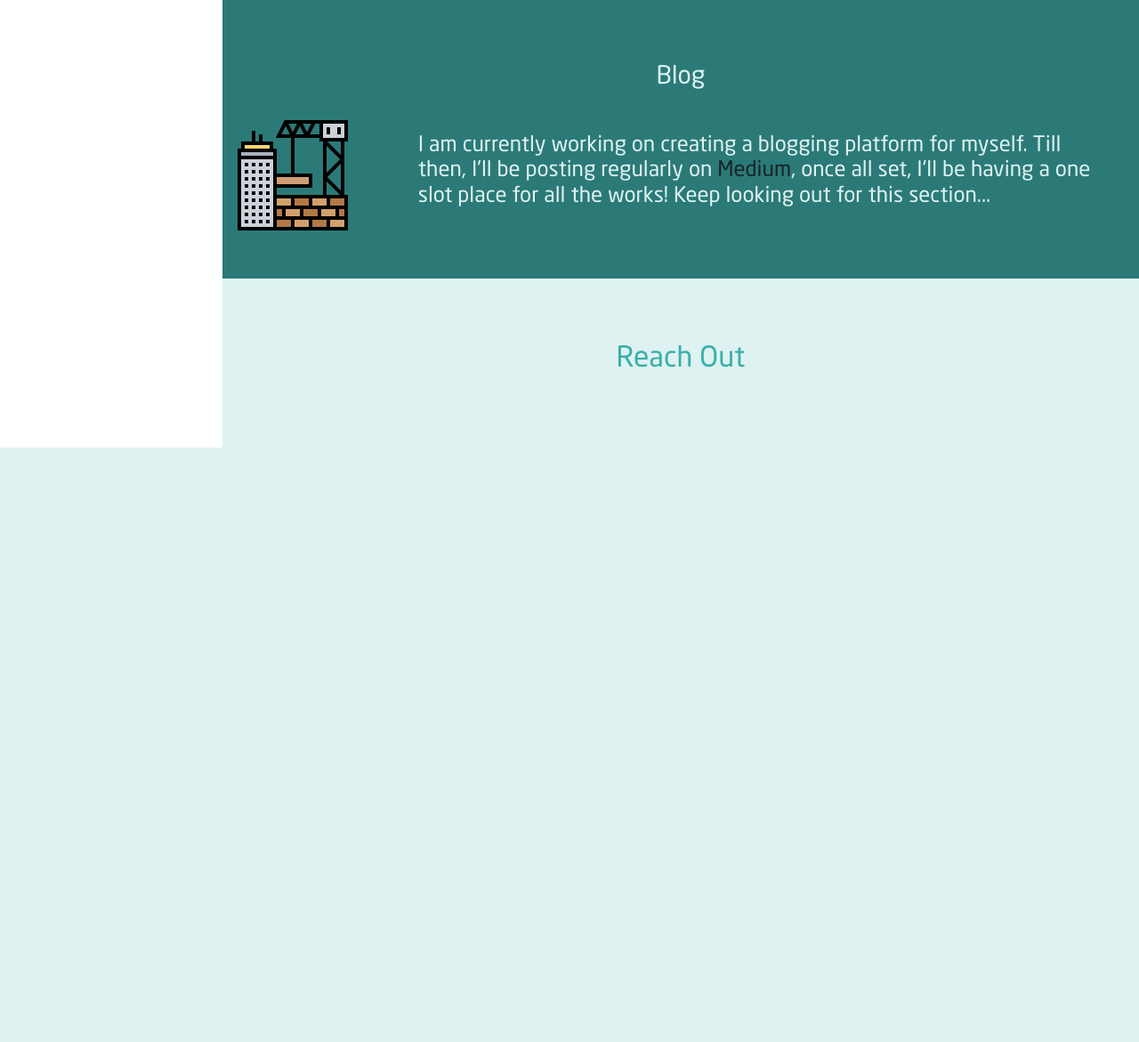
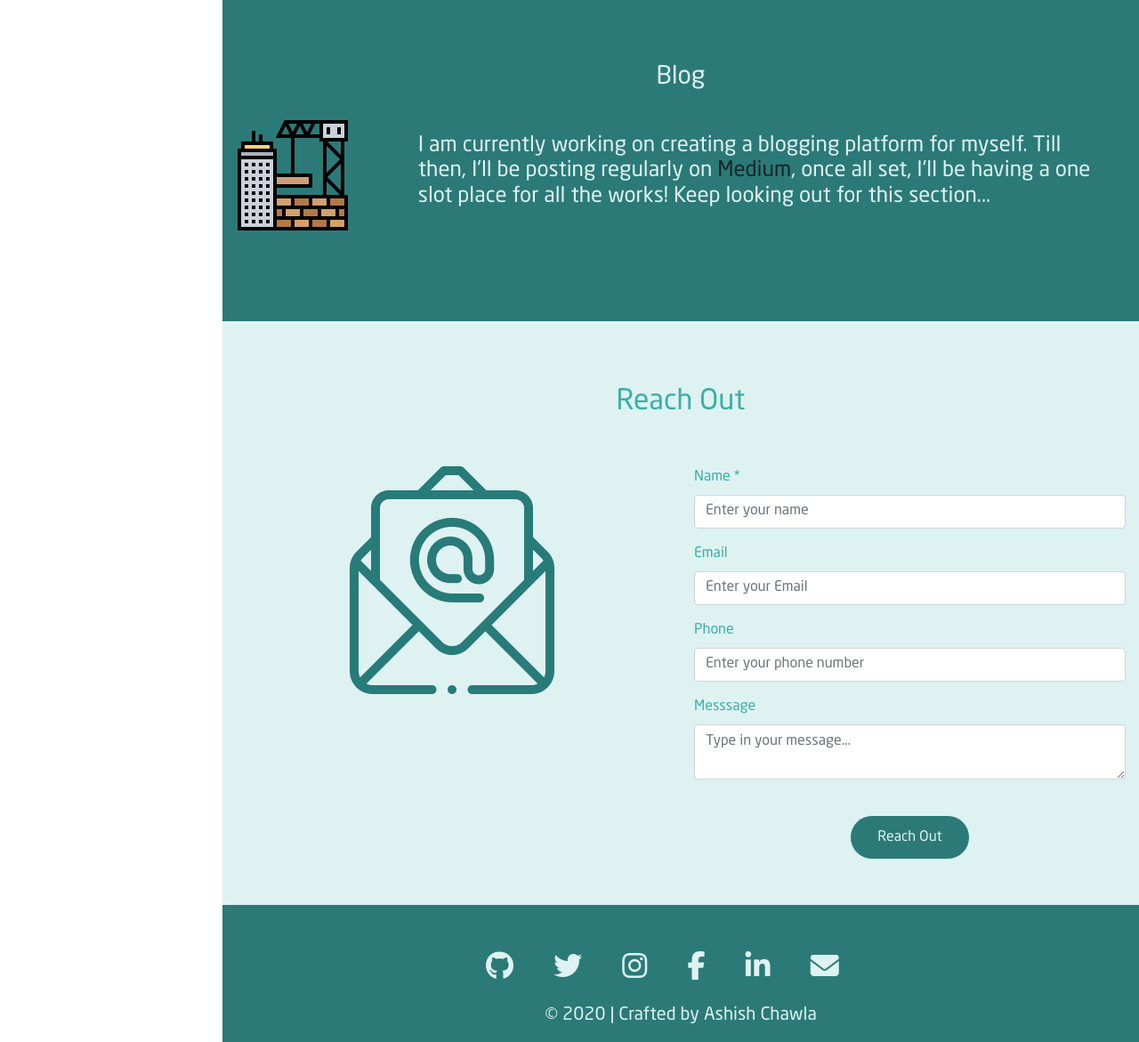
Before and after one commit to ashishmchawla/portfolio, a PHP site: page / in a window 1280 px wide. Shown: the part 4427-5598 px from the top of the page at 89% size. Before the commit the page ends 4930 px from the top, so only its background shows below. Run offline with PHP 8.4, Linux system fonts and the light colour scheme; some libraries are stand-ins or nearby versions; some web fonts are replaced.

Commit message:
All Sections Complete

```diff
--- a/blog.php
+++ b/blog.php
@@ -10,4 +10,5 @@
         </h4>
         </div>
     </div>
+    <br><br>
 </div>
--- a/contact.php
+++ b/contact.php
@@ -1 +1,43 @@
 <h2 class="sectionHeadingLight"> Reach Out </h2>
+<br>
+<div class="container">
+    <div class="row">
+        <div class="col-md-6" id="contactImage">
+            <center>
+                <img src="images/contact.png" class="img-fluid">
+            </center>
+        </div>
+        <div class="col-md-6">
+            <form id="contactForm">
+                <div class="form-group">
+                    <label for="name">Name *</label>
+                    <input type="text" name="name" class="form-control" placeholder="Enter your name" id="name">
+                </div>
+                <div class="form-group">
+                    <label for="email">Email</label>
+                    <input type="email" name="email" class="form-control" placeholder="Enter your Email" id="email">
+                </div>
+                <div class="form-group">
+                    <label for="phone">Phone</label>
+                    <input type="tel" name="phone" class="form-control" placeholder="Enter your phone number" id="phone">
+                </div>
+                <div class="form-group">
+                    <label for="msg">Messsage</label>
+                    <textarea id="msg" name="message" class="form-control" placeholder="Type in your message..."></textarea>
+                </div>
+                <br>
+                <center>
+                    <button id="submitForm" class="btn btn-themed-dark">Reach Out</button>
+                </center>
+            </form>
+        </div>
+    </div>
+</div>
+
+<script>
+    $(document).on('click', '#submitForm', function(e){
+        e.preventDefault();
+        var data = $('#contactForm').serialize();
+        console.log(data);
+    });
+</script>
--- a/index.php
+++ b/index.php
@@ -13,6 +13,8 @@
     <title> Ashish Chawla | Full Stack Web Developer </title>
     <!--Chart -->
     <script type="text/javascript" src="https://www.gstatic.com/charts/loader.js"></script>
+    <script src="https://kit.fontawesome.com/bb027a9024.js" crossorigin="anonymous"></script>
+    <script src="https://code.jquery.com/jquery-3.1.0.js"></script>
   </head>
   <body>
     <?php include('./sidebar.php'); ?>
@@ -38,13 +40,20 @@
       <section id="contact">
         <?php include('contact.php'); ?>
       </section>
-      <footer>
-
-      </footer>
+      <section id="footer" class="sectionHeadingDark">
+         <div class="social-links">
+            <a href="https://github.com/ashishmchawla"><i class="fa fa-github fa-2x"></i></a>
+            <a href="https://twitter.com/ashishmchawla"><i class="fa fa-twitter fa-2x"></i></a>
+            <a href="https://www.instagram.com/ashishmchawla"><i class="fa fa-instagram fa-2x"></i></a>
+            <a href="https://www.facebook.com/ashishmchawla"><i class="fa fa-facebook fa-2x"></i></a>
+            <a href="https://www.linkedin.com/in/ashishmchawla/"><i class="fa fa-linkedin fa-2x"></i></a>
+            <a href="mailto:hey@ashishchawla.tech"><i class="fa fa-envelope fa-2x"></i></a>
+         </div>
+         <br>
+         <h5> &copy; 2020 | Crafted by Ashish Chawla  </h5>
+      </section>
     </div>
 
-    <!-- jQuery first, then Popper.js, then Bootstrap JS -->
-    <script src="https://code.jquery.com/jquery-3.1.0.js"></script>
     <script src="https://cdn.jsdelivr.net/npm/popper.js@1.16.0/dist/umd/popper.min.js" ></script>
     <script src="https://stackpath.bootstrapcdn.com/bootstrap/4.5.0/js/bootstrap.min.js"></script>
     <script src="js/main.js"></script>
--- a/sass/main.scss
+++ b/sass/main.scss
@@ -176,10 +176,12 @@ a.nav-link  {
     }
 }
 
-#journey, #blog {
+#journey, #blog, #footer {
     padding: 5% 0 5% 0;
     background-color: $theme-dark;
     color: $theme-light;
+}
+#journey, #blog {
     h3 {
         text-align: center;
     }
@@ -188,6 +190,20 @@ a.nav-link  {
     }
     a {
         color: $theme-darker;
+    }
+    a:hover{
+        text-decoration: none;
+    }
+}
+
+#footer {
+    text-align: center;
+    padding-bottom: 10px;
+    i {
+        margin-right: 4%;
+    }
+    a {
+        color: $theme-light;
     }
     a:hover{
         text-decoration: none;
@@ -285,4 +301,5 @@ ul.timeline > li:before {
 .btn-themed-dark:hover{
     color: $theme-dark;
     background-color: $theme-light;
+    border: 1px solid $theme-dark;
 }
```
Also changed, not shown: css/main.css, images/contact.png (added), 1 other file.
